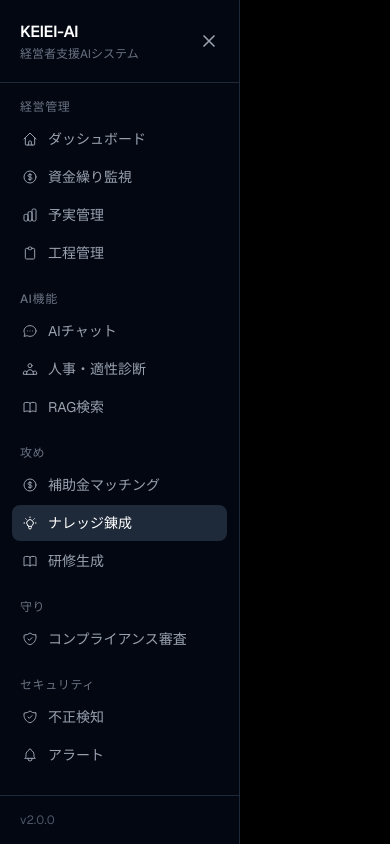
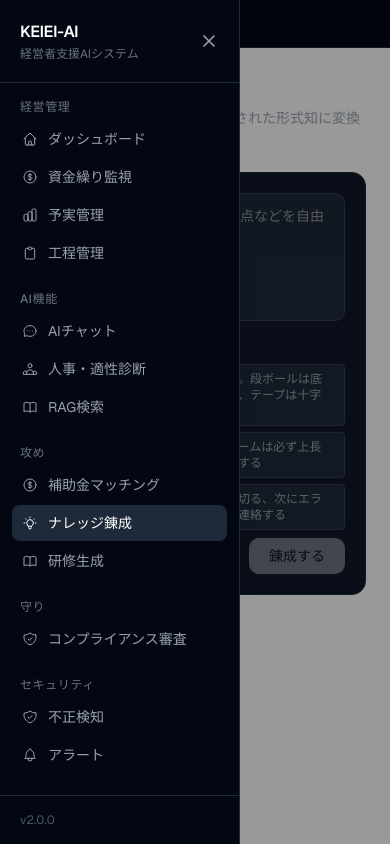
Before and after one commit to 7-mitch/keiei-ai-frontend, a Next.js app: page /alchemy in a window 390 px wide. Both pictures are taken after a click on the button 28 px from the left and 23 px from the top of the page. Built offline with nearby package versions, Linux system fonts and the light colour scheme.

Commit message:
fix: サイドバーUIバグ修正（ログイン非表示・ハンバーガーオーバーレイ改善）

```diff
--- a/src/components/SidebarWrapper.tsx
+++ b/src/components/SidebarWrapper.tsx
@@ -130,11 +130,13 @@ function SidebarContent({
   );
 }
 
+const HIDE_SIDEBAR_PATHS = ["/login", "/setup", "/reset-password"];
+
 export default function SidebarWrapper() {
   const pathname        = usePathname();
   const [open, setOpen] = useState(false);
 
-  if (pathname === "/login") return null;
+  if (HIDE_SIDEBAR_PATHS.some(p => pathname.startsWith(p))) return null;
 
   return (
     <>
@@ -158,13 +160,15 @@ export default function SidebarWrapper() {
 
       {/* スマートフォン：オーバーレイ */}
       {open && (
-        <div className="md:hidden fixed inset-0 z-50 flex">
-          <SidebarContent pathname={pathname} onClose={() => setOpen(false)} />
+        <>
+          <div className="md:hidden fixed inset-0 z-50 w-60">
+            <SidebarContent pathname={pathname} onClose={() => setOpen(false)} />
+          </div>
           <div
-            className="flex-1 bg-black bg-opacity-50"
+            className="md:hidden fixed inset-0 z-40 bg-black/40"
             onClick={() => setOpen(false)}
           />
-        </div>
+        </>
       )}
     </>
   );
```
